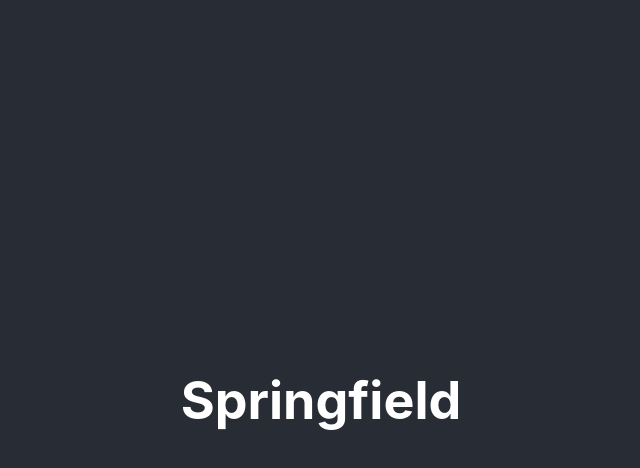
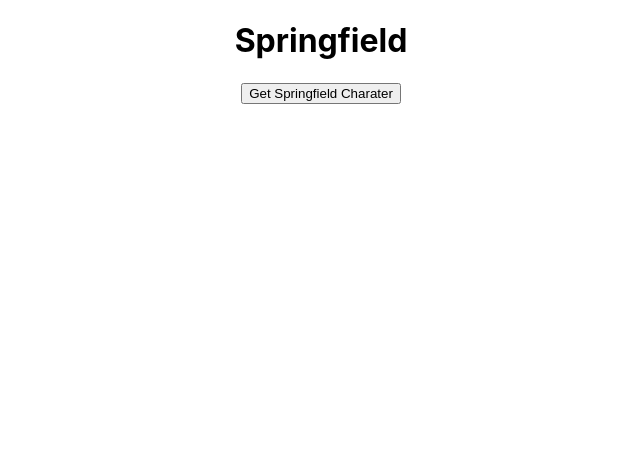
Before and after one commit to DevLoyola/springfield-characters, a React (Create React App) app in the folder springfield-characters/: page / in a window 1280 px wide. Shown: the top 468 px of the page, without its empty margins (319-959 px from the left). Built offline with nearby package versions, Linux system fonts and the light colour scheme.

Commit message:
installed axios, added button to get data from API

```diff
--- /dev/null
+++ b/package.json
@@ -0,0 +1,5 @@
+{
+  "dependencies": {
+    "axios": "^1.5.0"
+  }
+}
--- a/springfield-characters/src/App.js
+++ b/springfield-characters/src/App.js
@@ -1,12 +1,20 @@
 import logo from './logo.svg';
 import './App.css';
+import axios from 'axios'
 
 function App() {
+  const getCharacter = () => {
+    axios.get('https://thesimpsonsquoteapi.glitch.me/quotes')
+    .then(res => {
+      console.log(res)
+    }).catch(err => {
+      console.log(err)
+    })
+  }
   return (
     <div className="App">
-      <header className="App-header">
       <h1>Springfield</h1>
-      </header>
+      <button onClick = {getCharacter}>Get Springfield Charater</button>
     </div>
   );
 }
```
Also changed, not shown: 1 other file (tests, documents, lock files or other folders).
